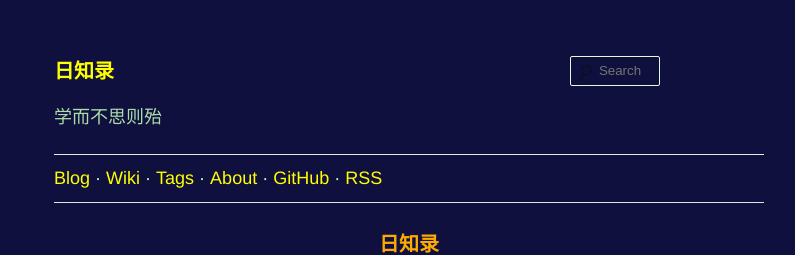
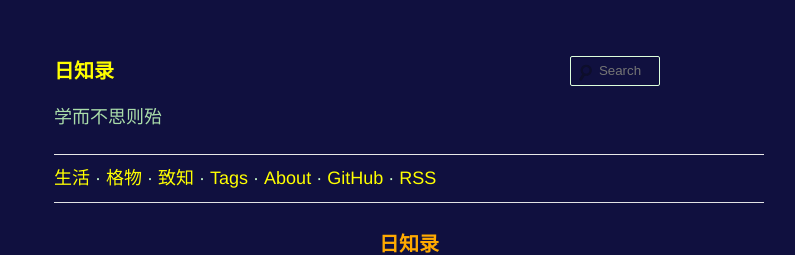
Before and after one commit to victor72/victor72.github.io, a plain HTML site: page index.html in a window 1280 px wide. Shown: the top 255 px of the page, without its empty margins (231-1026 px from the left). Drawn offline with nearby package versions, Linux system fonts and the light colour scheme; some packages are replaced by stand-ins of ours.

Commit message:
Add files via upload

```diff
--- a/index.html
+++ b/index.html
@@ -35,8 +35,9 @@
         </svg>
       </div>
       <ul class="trigger">
-        <li><a href="/blog/">Blog</a></li>
-        <li><a href="/wiki/">Wiki</a></li>
+        <li><a href="/life/">生活</a></li>
+        <li><a href="/study/">格物</a></li>
+        <li><a href="/ideology/">致知</a></li>
         <li><a href="/tags/">Tags</a></li>
         <li><a href="/about/">About</a></li>
         <li><a href="https://github.com/victor72/victor72.github.io">GitHub</a></li>
```
